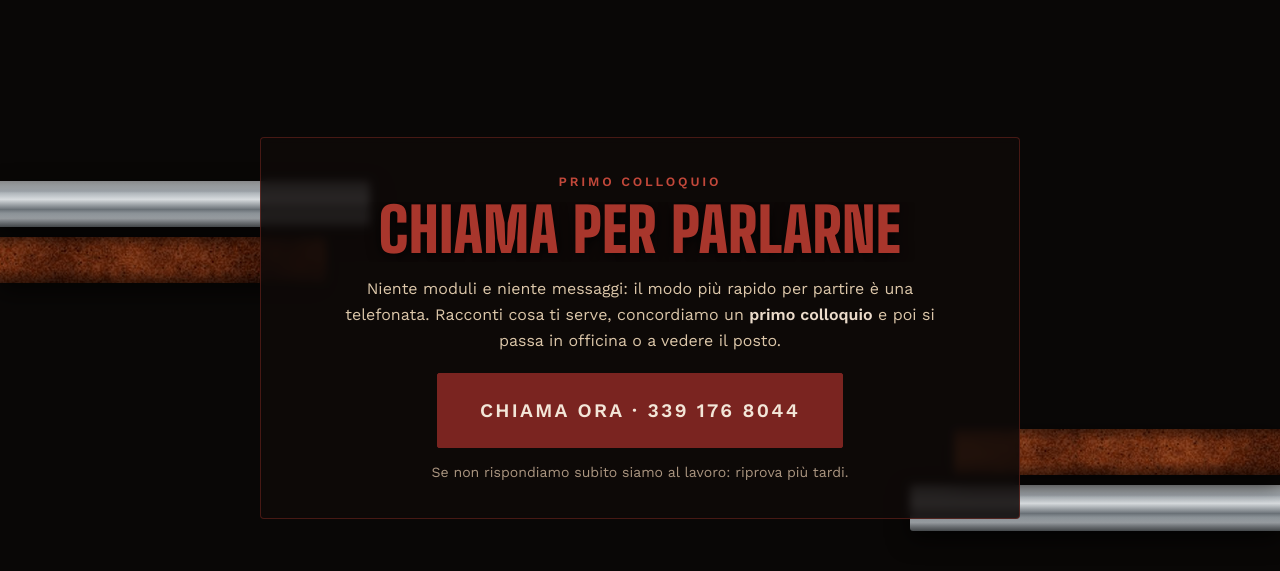
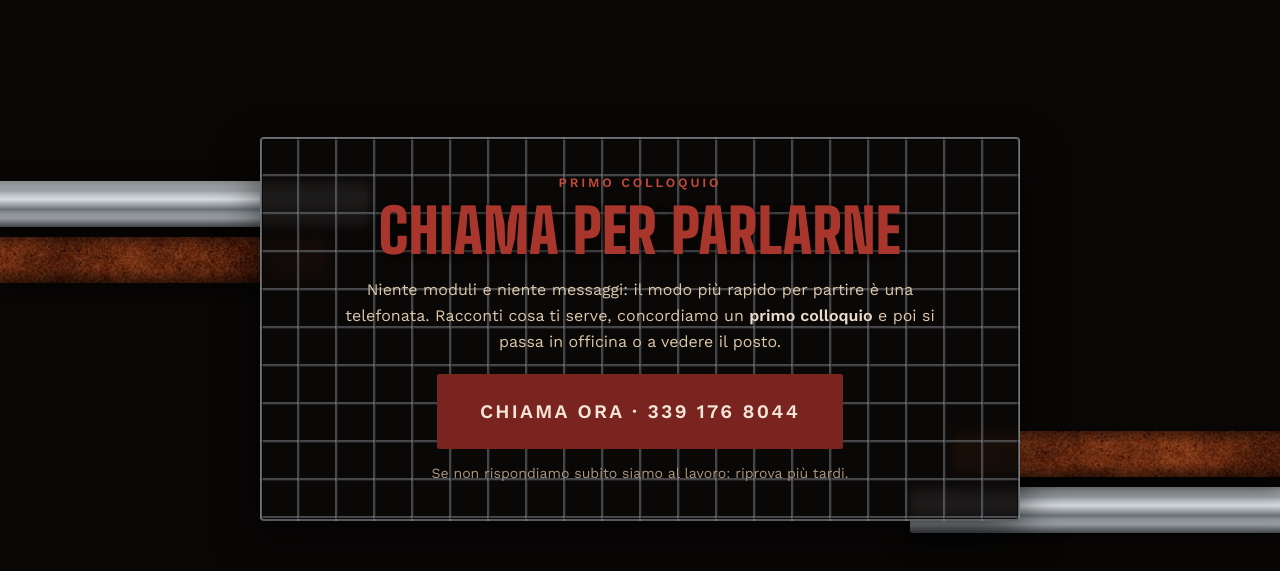
Before and after one commit to andreazonta07-sys/ilcollega, a plain HTML site: page index.html in a window 1280 px wide. Shown: the part 3800-4371 px from the top of the page. Drawn offline with Linux system fonts and the light colour scheme; grey boxes are pictures that could not be loaded.

Commit message:
Chiama per parlarne: sfondo a rete in ferro a maglie ortogonali
Co-Authored-By: Claude Sonnet 5.5 <noreply@anthropic.com>

```diff
--- a/css/style.css
+++ b/css/style.css
@@ -214,6 +214,10 @@ main,.site-footer{position:relative;z-index:2}
 /* ============ CHIAMA ============ */
 .chiama{padding-block:clamp(1.2rem,3vw,2.2rem)!important}
 .chiama-card{max-width:760px;margin-inline:auto;padding:clamp(1.2rem,3.5vw,2.1rem);text-align:center;background:var(--panel);border:1px solid var(--line);border-radius:4px;backdrop-filter:blur(4px)}
+.chiama-card{--mesh:38px;background-color:rgba(12,9,8,.9);background-image:
+  linear-gradient(90deg,transparent 0 calc(var(--mesh) - 3px),rgba(190,196,202,.34) calc(var(--mesh) - 3px) calc(var(--mesh) - 2px),rgba(120,126,132,.5) calc(var(--mesh) - 2px) calc(var(--mesh) - 1px),rgba(40,42,45,.6) calc(var(--mesh) - 1px) var(--mesh)),
+  linear-gradient(180deg,transparent 0 calc(var(--mesh) - 3px),rgba(190,196,202,.34) calc(var(--mesh) - 3px) calc(var(--mesh) - 2px),rgba(120,126,132,.5) calc(var(--mesh) - 2px) calc(var(--mesh) - 1px),rgba(40,42,45,.6) calc(var(--mesh) - 1px) var(--mesh));
+  background-size:var(--mesh) var(--mesh);background-position:0 0;border:2px solid rgba(150,156,162,.55);box-shadow:inset 0 0 0 1px rgba(0,0,0,.6),0 18px 40px rgba(0,0,0,.55)}
 .chiama-card h2{font-size:clamp(2.2rem,6.5vw,3.8rem)}
 .chiama-card .eyebrow{margin-bottom:.6rem}
 .chiama-card .lead{margin-top:.9rem;font-size:1rem}
```
